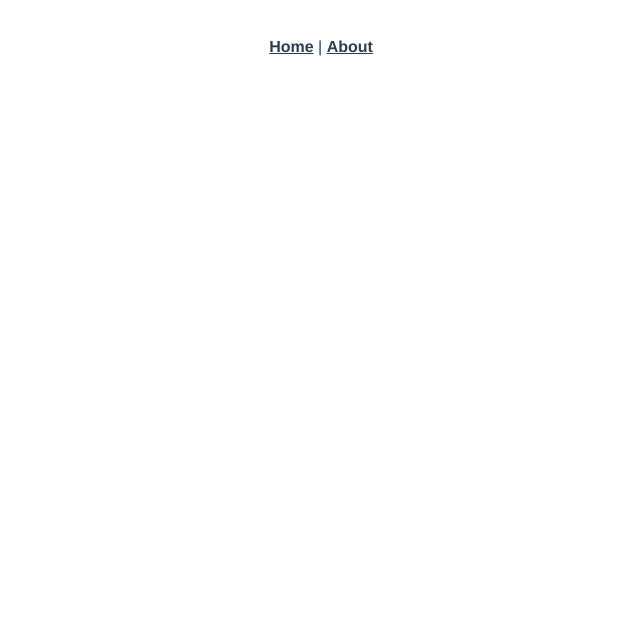
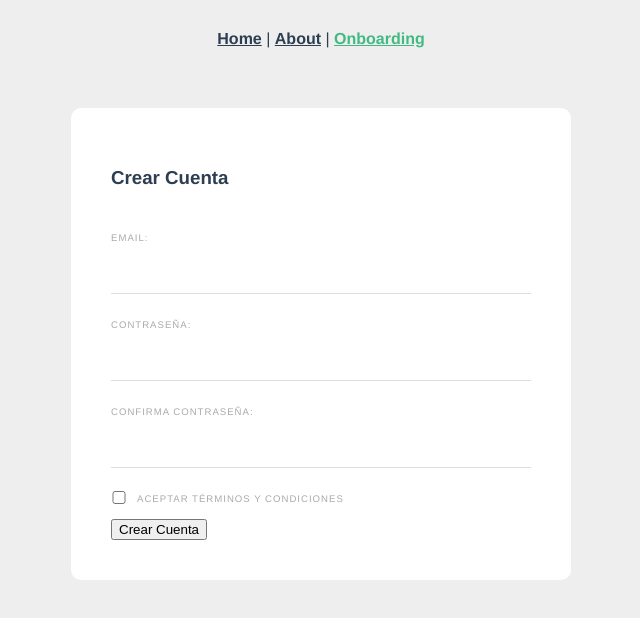
Before and after one commit to panasweb/pricebin, a Vue app: page /onboarding in a window 1280 px wide. Before the commit this address had no page. Shown: the top 618 px of the page, without its empty margins (319-959 px from the left). Built offline with nearby package versions, Linux system fonts and the light colour scheme.

Commit message:
first commit, add signup and login components with temporary styles, add vue router setup

```diff
--- a/src/App.vue
+++ b/src/App.vue
@@ -1,7 +1,8 @@
 <template>
   <nav>
     <router-link to="/">Home</router-link> |
-    <router-link to="/about">About</router-link>
+    <router-link to="/about">About</router-link> |
+    <router-link to="/onboarding">Onboarding</router-link>
   </nav>
   <router-view/>
 </template>
--- /dev/null
+++ b/src/components/LogIn.vue
@@ -0,0 +1,33 @@
+<template>
+    <form @submit.prevent="onSubmit">
+        <h3>Inicia sesión</h3>
+        <label for="email">Email:</label>
+        <input type="email" name="email" required v-model="email" />
+
+        <label for="password">Contraseña:</label>
+        <input type="password" name="password" required v-model="password" />
+        <div class="submit">
+            <button type="submit">Iniciar Sesión</button>
+        </div>
+    </form>
+
+</template>
+
+
+<script lang="ts">
+import { defineComponent, ref } from "vue"
+
+export default defineComponent({
+
+    setup() {
+        const email = ref<string>("");
+        const password = ref<string>("");
+
+        function onSubmit() {
+            console.log("Submitted!");
+        }
+
+        return { email, password, onSubmit }
+    }
+})
+</script>
--- /dev/null
+++ b/src/components/SignUp.vue
@@ -0,0 +1,52 @@
+<template>
+    <form @submit.prevent="onSubmit">
+        <h3>Crear Cuenta</h3>
+        <label for="email">Email:</label>
+        <input type="email" name="email" required v-model="email" />
+        <!-- vmodel directive to have two-way communication: binding+onChange -->
+        <label for="password">Contraseña:</label>
+        <input type="password" name="password" required v-model="password" />
+        <label for="confirmPassword">Confirma Contraseña:</label>
+        <input type="confirmPassword" name="confirmPassword" required v-model="confirmPassword" />
+
+        <div class="terms">
+            <input name="terms" type="checkbox" v-model="acceptedTerms" />
+            <label for="terms">Aceptar Términos y Condiciones</label>
+        </div>
+        <div class="submit">
+            <button type="submit">Crear Cuenta</button>
+        </div>
+    </form>
+
+</template>
+
+
+<script lang="ts">
+import { defineComponent, ref } from "vue"
+import { validateNewPassword } from "@/utils/validation"
+
+export default defineComponent({
+
+    setup() {
+        const email = ref<string>("");
+        const password = ref<string>("");
+        const confirmPassword = ref<string>("");
+        const role = ref<string>("developer")
+        const acceptedTerms = ref<boolean>(false);
+                const passwordError = ref<string>("");
+
+        function onSubmit() {
+            passwordError.value = validateNewPassword(password.value);
+
+            if (passwordError.value) {
+                console.log(passwordError.value)
+            } else {
+                console.log("Submitted");
+            }
+
+        }
+
+        return { email, password, confirmPassword, role, acceptedTerms, onSubmit }
+    }
+})
+</script>
--- a/src/router/index.ts
+++ b/src/router/index.ts
@@ -14,6 +14,11 @@ const routes: Array<RouteRecordRaw> = [
     // this generates a separate chunk (about.[hash].js) for this route
     // which is lazy-loaded when the route is visited.
     component: () => import(/* webpackChunkName: "about" */ '../views/AboutView.vue')
+  },
+  {
+    path: '/onboarding',
+    name: 'onboarding',
+    component: () => import('../views/OnboardingView.vue')
   }
 ]
 
--- /dev/null
+++ b/src/utils/validation.ts
@@ -0,0 +1,3 @@
+export const validateNewPassword = (password:string) : string => {
+    return password.length > 5 ? '' : 'La contraseña debe tener más de 6 caracteres';
+}
--- /dev/null
+++ b/src/views/OnboardingView.vue
@@ -0,0 +1,66 @@
+<template>
+    <div v-if="login">
+        <LogIn/>
+    </div>
+    <div v-else>
+        <SignUp/>
+    </div>
+</template>
+
+
+<script lang="ts">
+import { defineComponent, ref } from 'vue';
+import SignUp from '../components/SignUp.vue';
+import LogIn from '../components/LogIn.vue';
+
+export default defineComponent({
+  name: 'HomeView',
+  components: {
+    SignUp,
+    LogIn,
+  },
+  setup() {
+      const login = ref<boolean>(false);
+
+      return {login}
+  }
+});
+</script>
+<style>
+body {
+    margin: 0;
+    background: #eee;
+}
+form {
+    max-width: 420px;
+    margin: 30px auto;
+    background: white;
+    text-align: left;
+    padding: 40px;
+    border-radius: 10px;
+}
+label {
+    color: #aaa;
+    display: inline-block;
+    margin: 25px 0 15px;
+    font-size: 0.6em;
+    text-transform: uppercase;
+    letter-spacing: 1px;
+}
+input, select {
+    display: block;
+    padding: 10px 6px;
+    width: 100%;
+    box-sizing: border-box;
+    border: none;
+    border-bottom: 1px solid #ddd;
+    color: #555;
+}
+input[type="checkbox"] {
+    display: inline-block;
+    width: 16px;
+    margin: 0 10px 0 0;
+    position: relative;
+    top: 2px;
+}
+</style>
```
